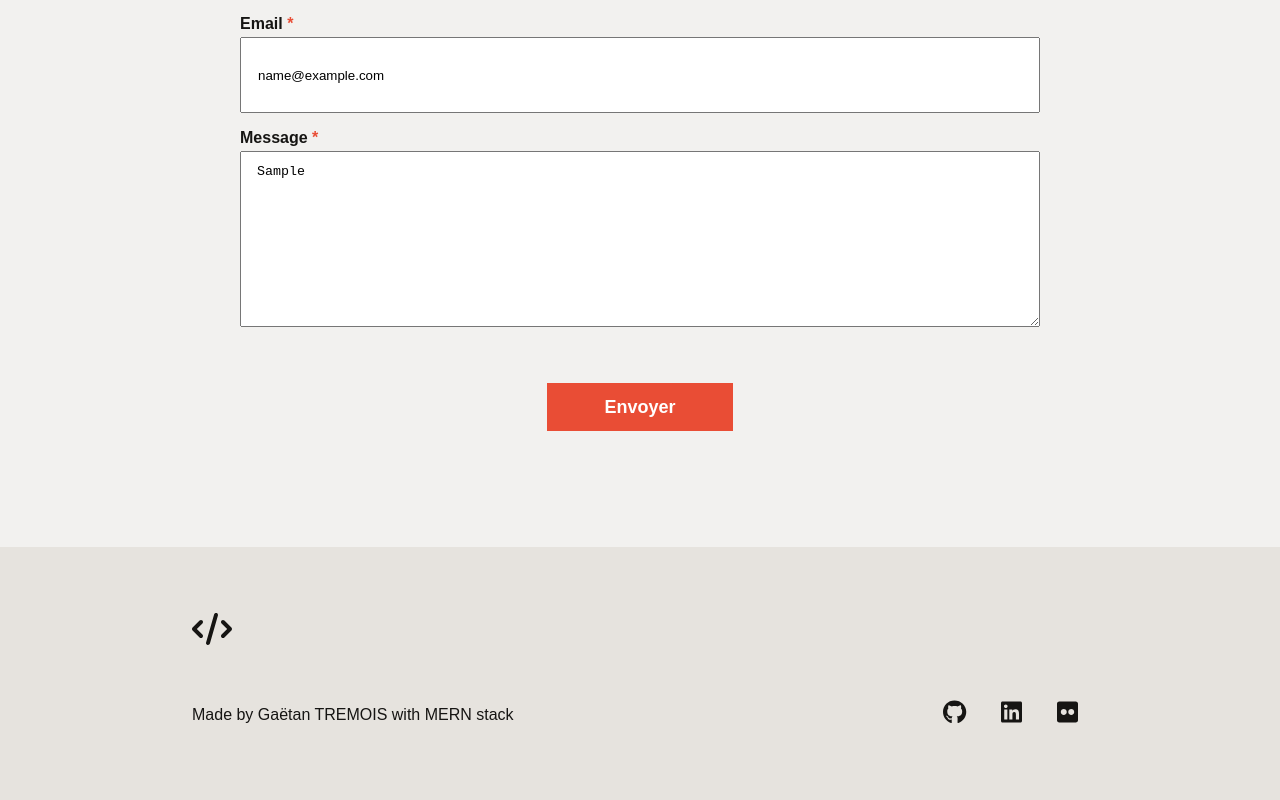
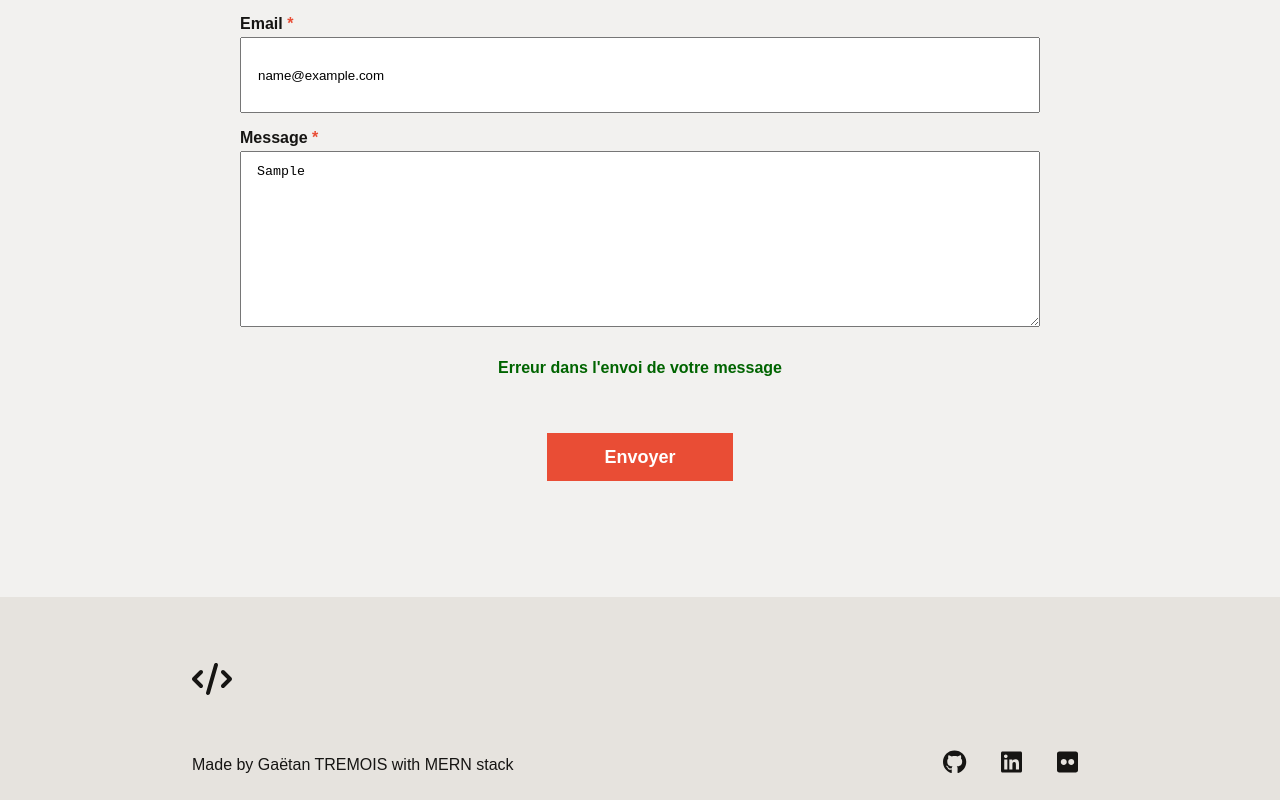
Before and after one commit to gtcore902/portfolio-web-dev, a React (Create React App) app: page / in a window 1280 px wide. Both pictures are taken after typing "Sample", "name@example.com", "Sample" into the empty fields and a click on the input "Envoyer". Shown: the part 3964-4764 px from the top of the page. Built offline with nearby package versions, Linux system fonts and the light colour scheme; no server answers; a web font is replaced by a local one.

Commit message:
feat: add message sending status

```diff
--- a/src/components/ContactForm/ContactForm.scss
+++ b/src/components/ContactForm/ContactForm.scss
@@ -57,3 +57,8 @@
 .hidden {
   visibility: hidden;
 }
+.message-sending-status {
+  color: darkgreen;
+  font-weight: bolder;
+  text-align: center;
+}
--- a/src/components/ContactForm/index.jsx
+++ b/src/components/ContactForm/index.jsx
@@ -3,6 +3,9 @@ import './ContactForm.scss';
 
 const ContactForm = () => {
   const [inputs, setInputs] = useState({});
+  const [messageSendingStatus, setMessageSendingStatus] = useState('');
+
+  //   const reset = setSendingStatusMessage('');
 
   const handleChange = (event) => {
     const name = event.target.name;
@@ -13,7 +16,38 @@ const ContactForm = () => {
   const handleSubmit = (event) => {
     event.preventDefault();
     console.log(inputs);
+    // send form
+    fetch('http://localhost:4000/sendmail', {
+      method: 'POST',
+      //   mode: 'no-cors',
+      headers: {
+        Accept: 'application/json',
+        'Content-Type': 'application/json',
+        // 'Access-Control-Allow-Origin': '*',
+        // 'Access-Control-Allow-Credentials': 'true',
+      },
+      body: JSON.stringify(inputs),
+    })
+      .then((response) => {
+        console.log(response);
+        if (response.status !== 200) {
+          throw new Error(response.statusText);
+        }
+      })
+      .then(() => {
+        setMessageSendingStatus('Merci pour votre message!');
+      })
+      .then(() => {
+        setInputs('');
+      })
+      .catch((error) => {
+        setMessageSendingStatus("Erreur dans l'envoi de votre message");
+      });
   };
+
+  //   const resetForm = () => {
+
+  //   }
   return (
     <div>
       <form
@@ -51,6 +85,9 @@ const ContactForm = () => {
           value={inputs.message || ''}
           onChange={handleChange}
         ></textarea>
+        {messageSendingStatus !== '' && (
+          <p className="message-sending-status">{messageSendingStatus}</p>
+        )}
         <input
           type="submit"
           className="contactForm__submitBtn"
--- a/src/components/Header/index.jsx
+++ b/src/components/Header/index.jsx
@@ -19,7 +19,7 @@ const Header = () => {
             <Link to="#">Home</Link>
           </li>
           <li className="header__nav__link">
-            <a href="#contact">A propos</a>
+            <Link to="#contact">A propos</Link>
           </li>
         </ul>
       </nav>
```
